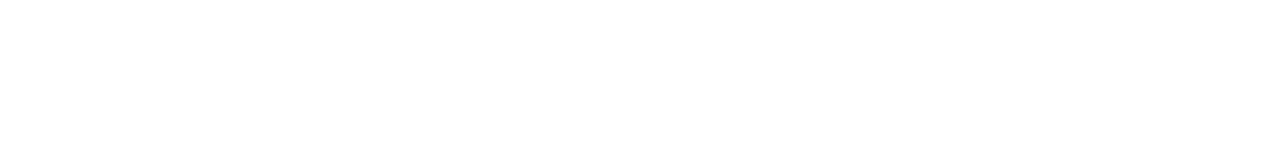
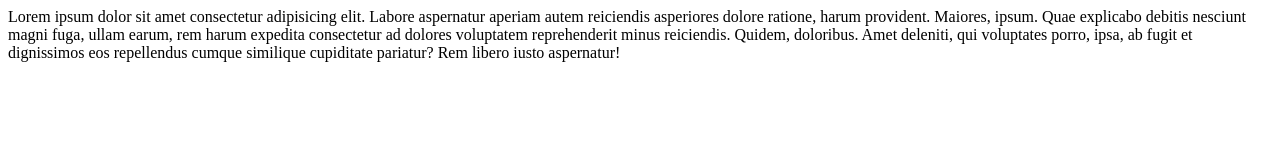
Before and after one commit to ashbari360/my-first-repo, a plain HTML site: page index.html in a window 1280 px wide. Drawn offline with Linux system fonts and the light colour scheme.

Commit message:
added lorem text

```diff
--- a/index.html
+++ b/index.html
@@ -7,6 +7,6 @@
     <title>My First Github Repo</title>
 </head>
 <body>
-
+    Lorem ipsum dolor sit amet consectetur adipisicing elit. Labore aspernatur aperiam autem reiciendis asperiores dolore ratione, harum provident. Maiores, ipsum. Quae explicabo debitis nesciunt magni fuga, ullam earum, rem harum expedita consectetur ad dolores voluptatem reprehenderit minus reiciendis. Quidem, doloribus. Amet deleniti, qui voluptates porro, ipsa, ab fugit et dignissimos eos repellendus cumque similique cupiditate pariatur? Rem libero iusto aspernatur!
 </body>
 </html>
```
